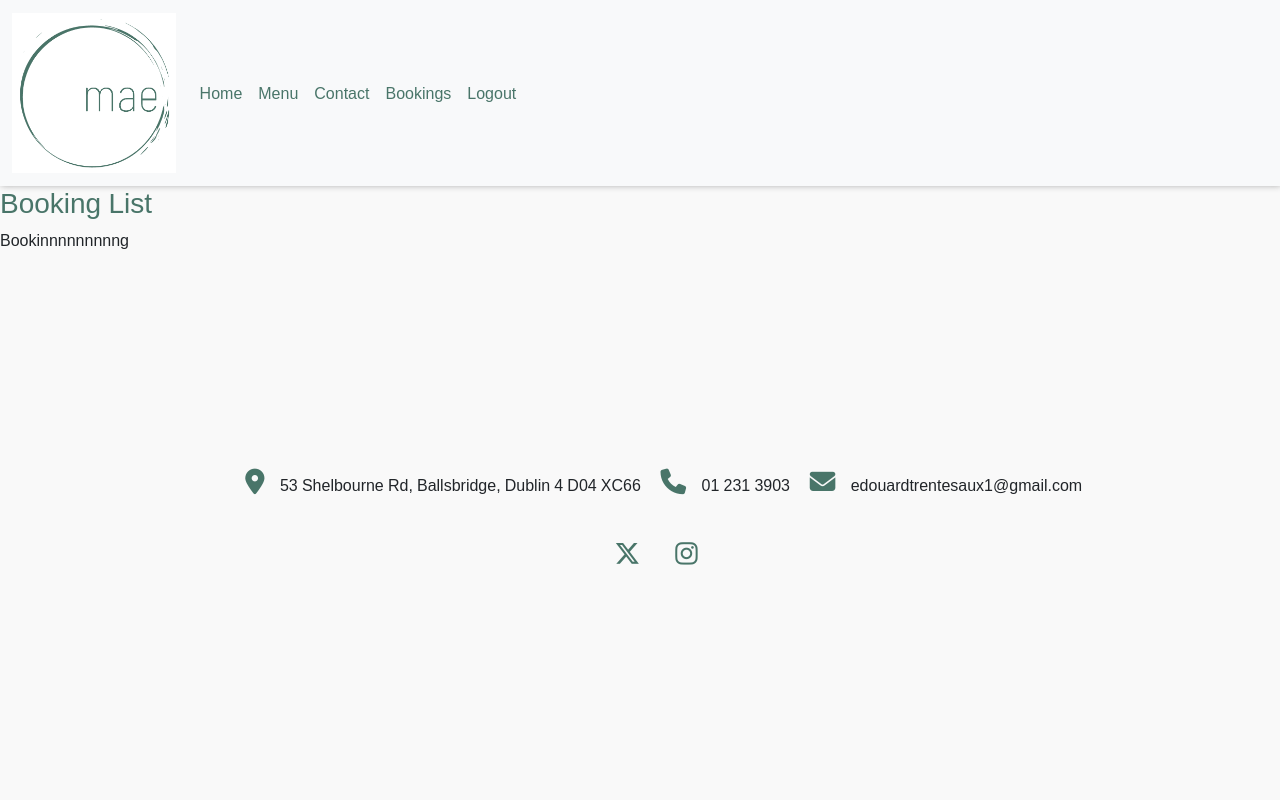
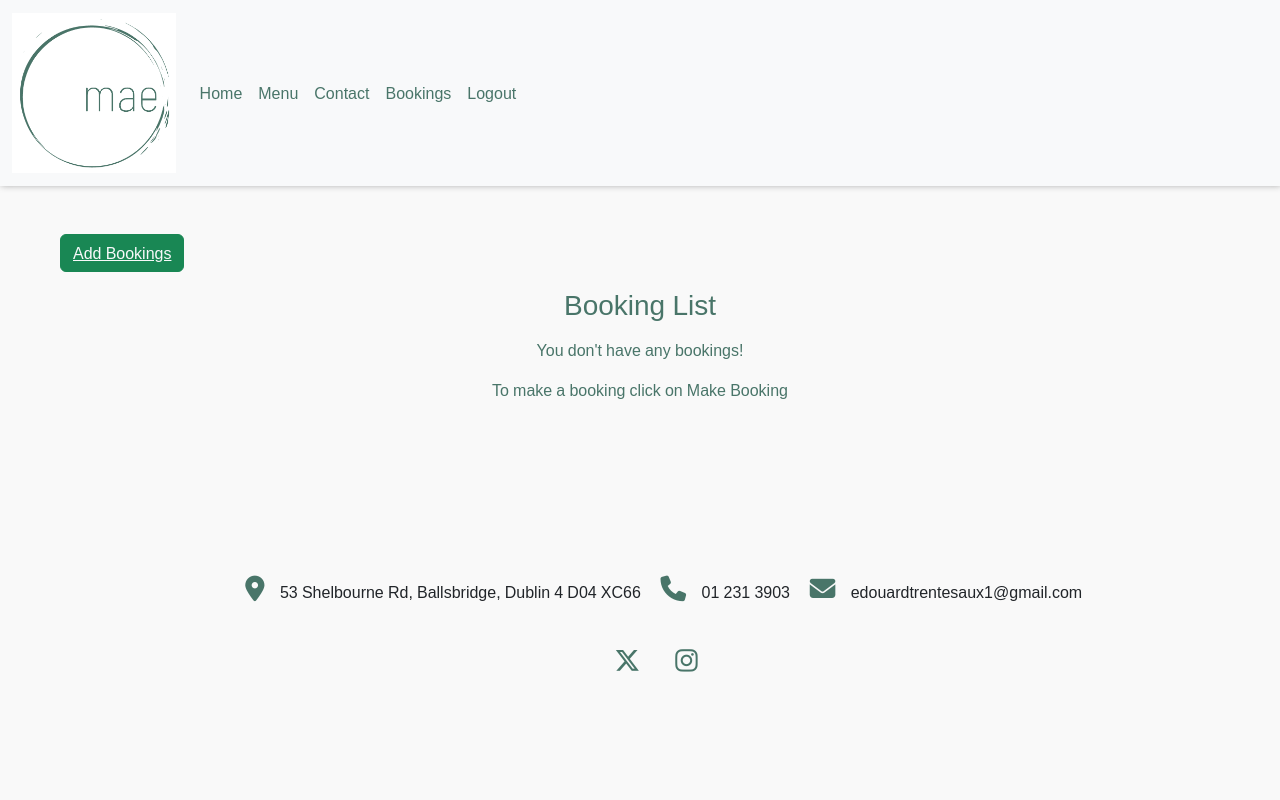
Before and after one commit to Edouard102/mae-restaurant, a Django app: page /bookings/booking_list/ in a window 1280 px wide. Run offline with Django 3.2, Linux system fonts and the light colour scheme; the visitor is signed in with stand-in values (Sample User, id 1); data that the repository does not hold is empty; some libraries are stand-ins or nearby versions.

Commit message:
add booking list and booking logic

```diff
--- a/booking/templates/booking/booking_list.html
+++ b/booking/templates/booking/booking_list.html
@@ -4,7 +4,36 @@
 {% block title %}Bookings List{% endblock %}
 
 {% block content %}
+<div class="row m-5">
+    <div class="col-12 text-left">
+    <!-- Button to add/make a booking -->
+    <li class="btn btn-success text-left">
+        <a class="text-light" aria-current="page" href="{% url 'add_booking' %}">Add Bookings</a>
+      </li>
+    </div>
+    <div class= "col-12 text-center">
+    <h3 class="m-3">Booking List</h3>
 
-    <h3>Booking List</h3>
-    {{user_bookings}}
+
+
+    {% if user_bookings %}
+
+        {% for user_booking in user_bookings %}
+            <p>
+                {{user_booking.email }} </br>
+                {{user_booking.customer_name }} </br>
+                {{user_booking.phone }} </br>
+                {{user_booking.party_size }} </br>
+                {{user_booking.booking_date }} </br>
+                {{user_booking.booking_size }} </br>
+
+            </p>
+        {% endfor %}
+    {% else %}
+            <p>You don't have any bookings!</p>
+            <p>To make a booking click on Make Booking</p>
+
+    {% endif %}
+</div>
+</div>
 {%endblock%}
--- a/booking/views.py
+++ b/booking/views.py
@@ -1,9 +1,9 @@
-from django.shortcuts import render, redirect, get_object_or_404
+from django.shortcuts import render, redirect, reverse, get_object_or_404
 from django.contrib import messages
 from django.contrib.auth.decorators import login_required
 # from django.views.generic import ListView, DetailView
 from .models import Booking, Table
-# from .forms import BookingForm
+from .forms import BookingForm
 
 # Create your views here.
 
@@ -16,10 +16,10 @@ def add_booking(request):
             booking.customer = request.user
             booking.save()
             messages.success(request, f'Reservation successfully added for {booking.customer_name}.')
-            return redirect('booking_detail', pk=booking.pk)
+            return redirect(reverse('booking_list'))
     else:
         form = BookingForm()
-    return render(request, 'bookings/add_booking.html', {'form': form})
+    return render(request, 'booking/add_booking.html', {'form': form})
 
 @login_required
 def edit_booking(request, pk):
@@ -32,7 +32,7 @@ def edit_booking(request, pk):
             return redirect('booking_detail', pk=pk)
     else:
         form = BookingForm(instance=booking)
-    return render(request, 'bookings/edit_booking.html', {'form': form})
+    return render(request, 'booking/edit_booking.html', {'form': form})
 
 @login_required
 def delete_booking(request, pk):
@@ -41,11 +41,12 @@ def delete_booking(request, pk):
         booking.delete()
         messages.success(request, 'Reservation successfully deleted.')
         return redirect('booking_list')
-    return render(request, 'bookings/delete_booking.html', {'booking': booking})
+    return render(request, 'booking/delete_booking.html', {'booking': booking})
 
 def booking_list(request):
     # get the booking of the logged in user ==> A fAIRE
-    user_bookings = 'Bookinnnnnnnnng'
+    user = request.user
+    user_bookings = Booking.objects.filter(customer=user)
     model = Booking
     template = 'booking/booking_list.html'
     context = {
```
Also changed, not shown: booking/forms.py (added, +11 -0 lines), booking/templates/booking/add_booking.html (+16 -39 lines), templates/allauth/account/login.html (+25 -16 lines), templates/allauth/account/signup.html (line endings or trailing spaces).
